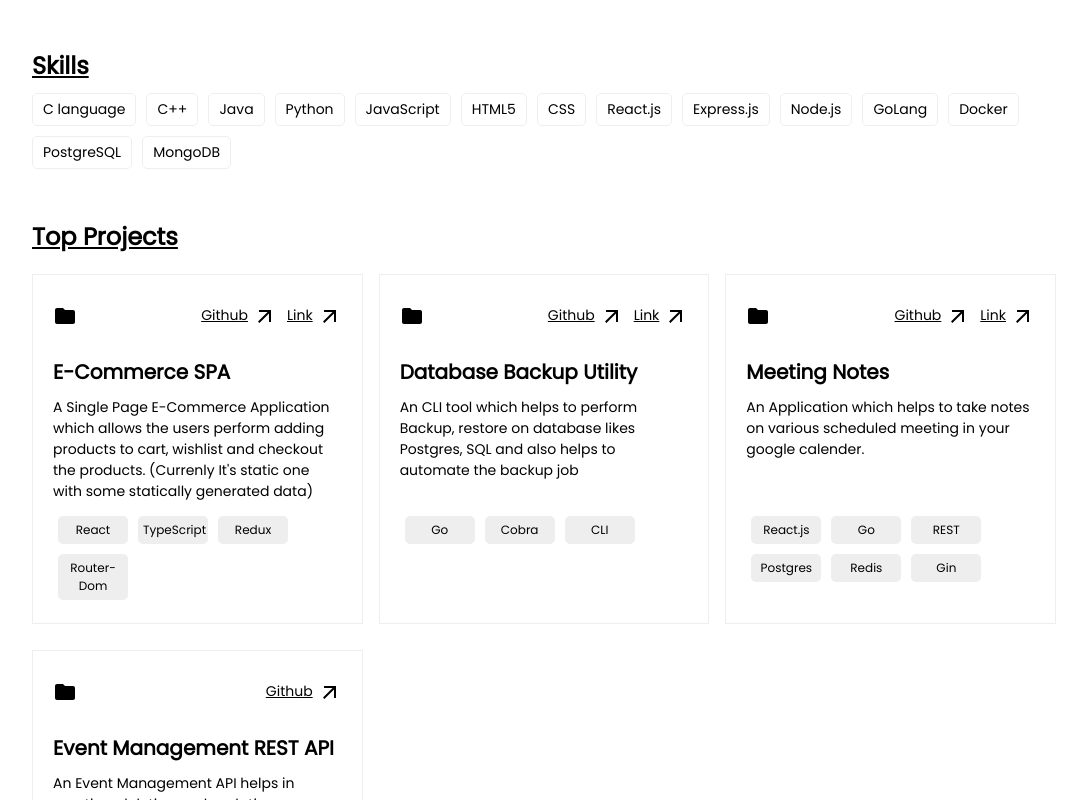
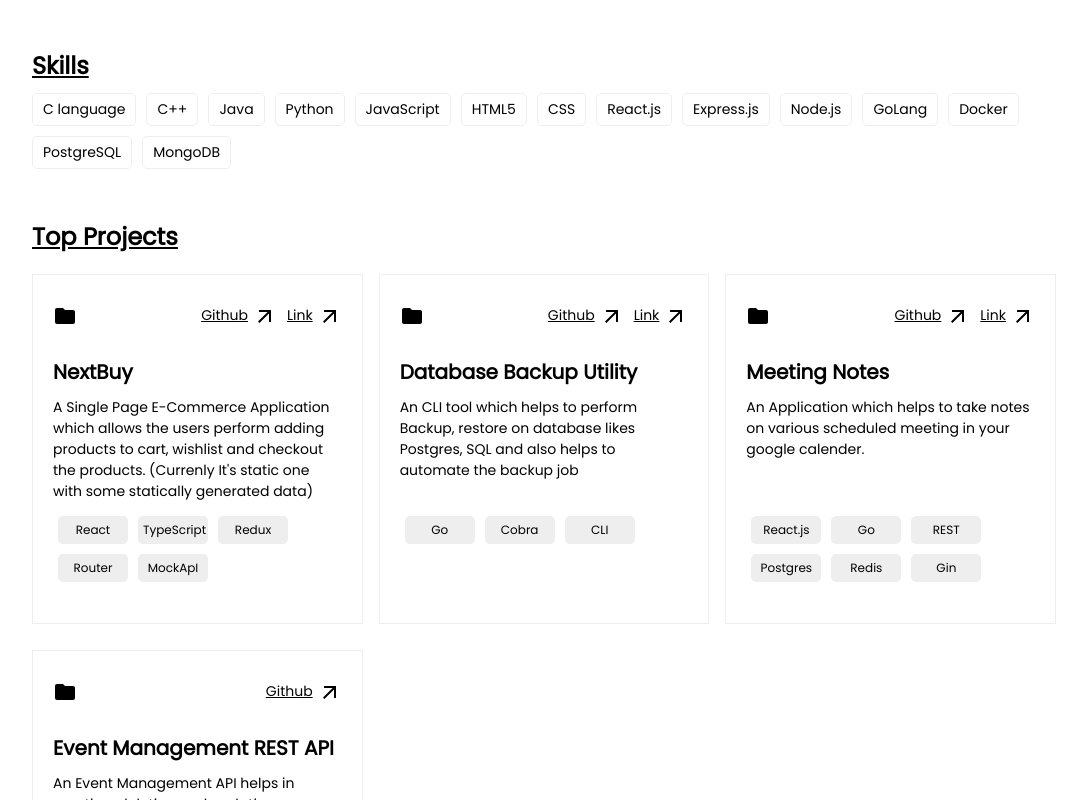
Before and after one commit to sambasivareddy-ch/sambasiva, a React (Create React App) app: page / in a window 1280 px wide. Shown: the part 540-1340 px from the top of the page, without its empty margins (96-1183 px from the left). Built offline with nearby package versions, Linux system fonts and the light colour scheme.

Commit message:
Nextbuy project added

```diff
--- a/src/components/Projects.js
+++ b/src/components/Projects.js
@@ -5,12 +5,12 @@ import Project from "./Project";
 
 const projects_arr = [
     {
-        project_name: "E-Commerce SPA",
-        link: "https://e-commerce-spa-kappa.vercel.app/",
-        gitlink: "https://github.com/sambasivareddy-ch/e-commerce_spa",
+        project_name: "NextBuy",
+        link: "https://nextbuy-five.vercel.app/",
+        gitlink: "https://github.com/sambasivareddy-ch/nextbuy",
         description:
             "A Single Page E-Commerce Application which allows the users perform adding products to cart, wishlist and checkout the products. (Currenly It's static one with some statically generated data)",
-        skills: ["React", "TypeScript", "Redux", "Router-Dom"],
+        skills: ["React", "TypeScript", "Redux", "Router", "MockApI"],
         status: "Completed",
     },
     {
```
